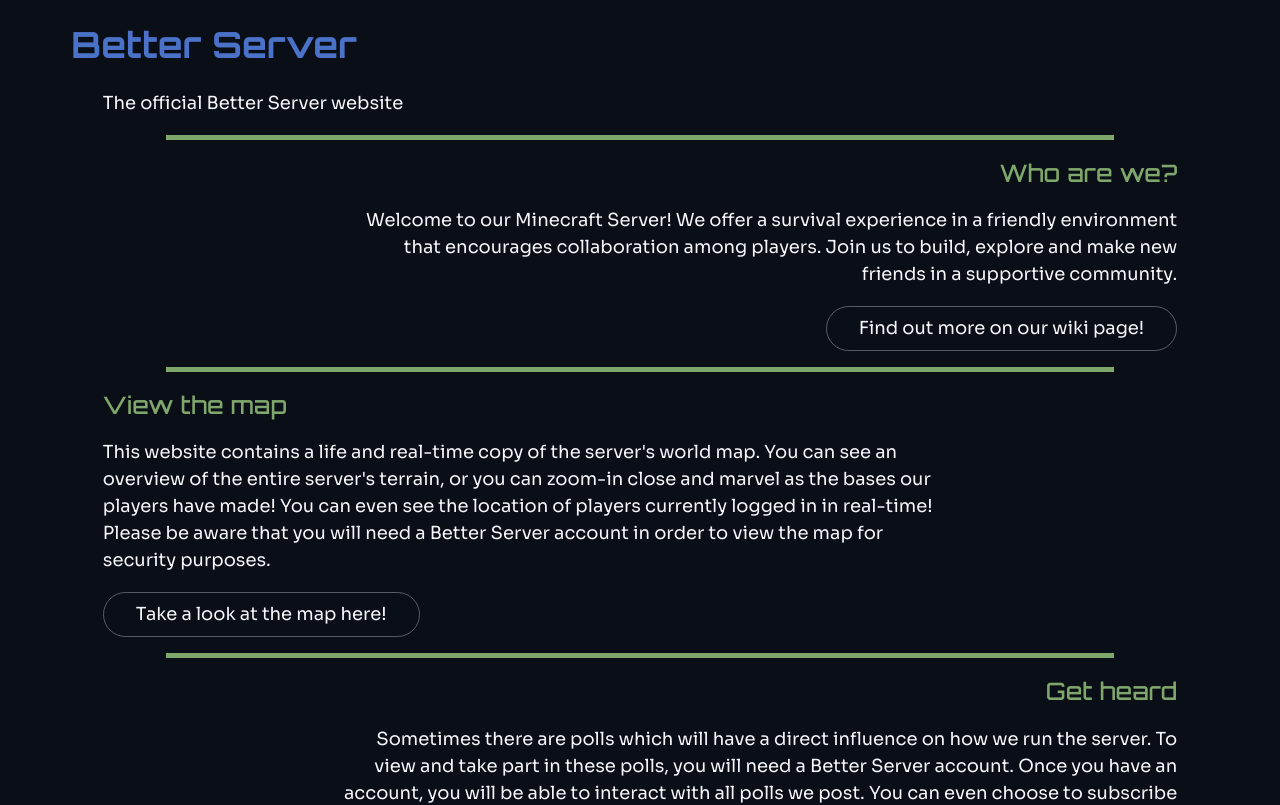
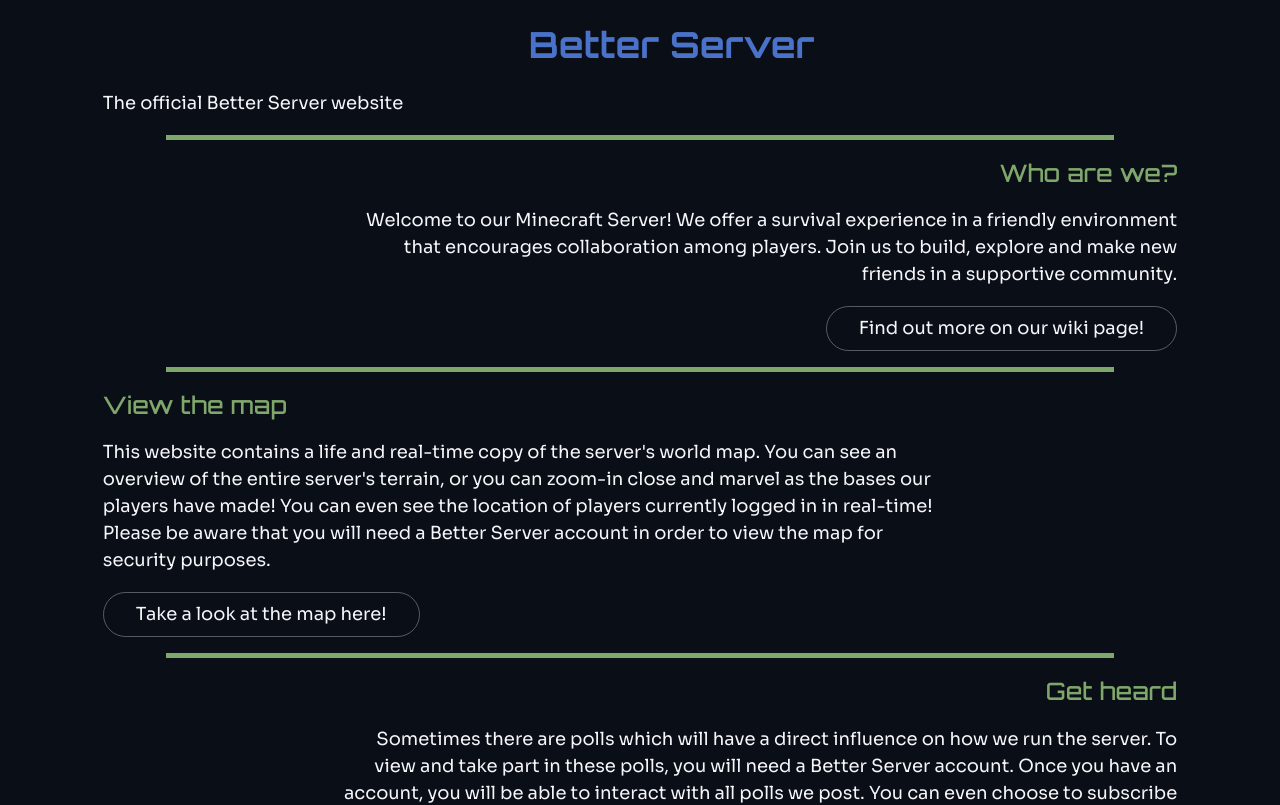
Before and after one commit to tinbob655/better-server-mc, a React (Vite) app in the folder client/: page / in a window 1280 px wide. Shown: the top 805 px of the page. Built offline with nearby package versions, Linux system fonts and the light colour scheme; no server answers.

Commit message:
added style rule for text buttons

```diff
--- a/client/src/scss/text.scss
+++ b/client/src/scss/text.scss
@@ -14,6 +14,14 @@
   font-weight: vars.$font-weight-medium;
   line-height: vars.$line-height-tight;
   color: vars.$color-secondary;
+}
+
+//text defaults to centre alignment
+h1, h2, p {
+  text-align: center;
+  margin-left: auto;
+  margin-right: auto;
+  transform-origin: center;
 }
 
 p, span, a {
@@ -55,8 +63,8 @@
   @extend %textAlignRight;
 }
 
-//hover animation for links
-a {
+//shared hover animation for anything that should read as a text link
+%linkHover {
   position: relative;
   color: vars.$color-link;
   text-decoration: none;
@@ -86,6 +94,24 @@
   }
 }
 
+a {
+  @extend %linkHover;
+}
+
+// a <button> that should look and behave like an inline text link rather than
+// a boxed FancyButton e.g. the "Sign up" / "Log in" toggle in LoginPopup.
+// Strips all native button chrome first, then reuses the same hover animation as `a`.
+button.textButton {
+  display: inline;
+  padding: 0;
+  border: none;
+  background: none;
+  font: inherit;
+  cursor: pointer;
+
+  @extend %linkHover;
+}
+
 .errorText {
   color: vars.$color-error;
   font-weight: vars.$font-weight-bold;
```
